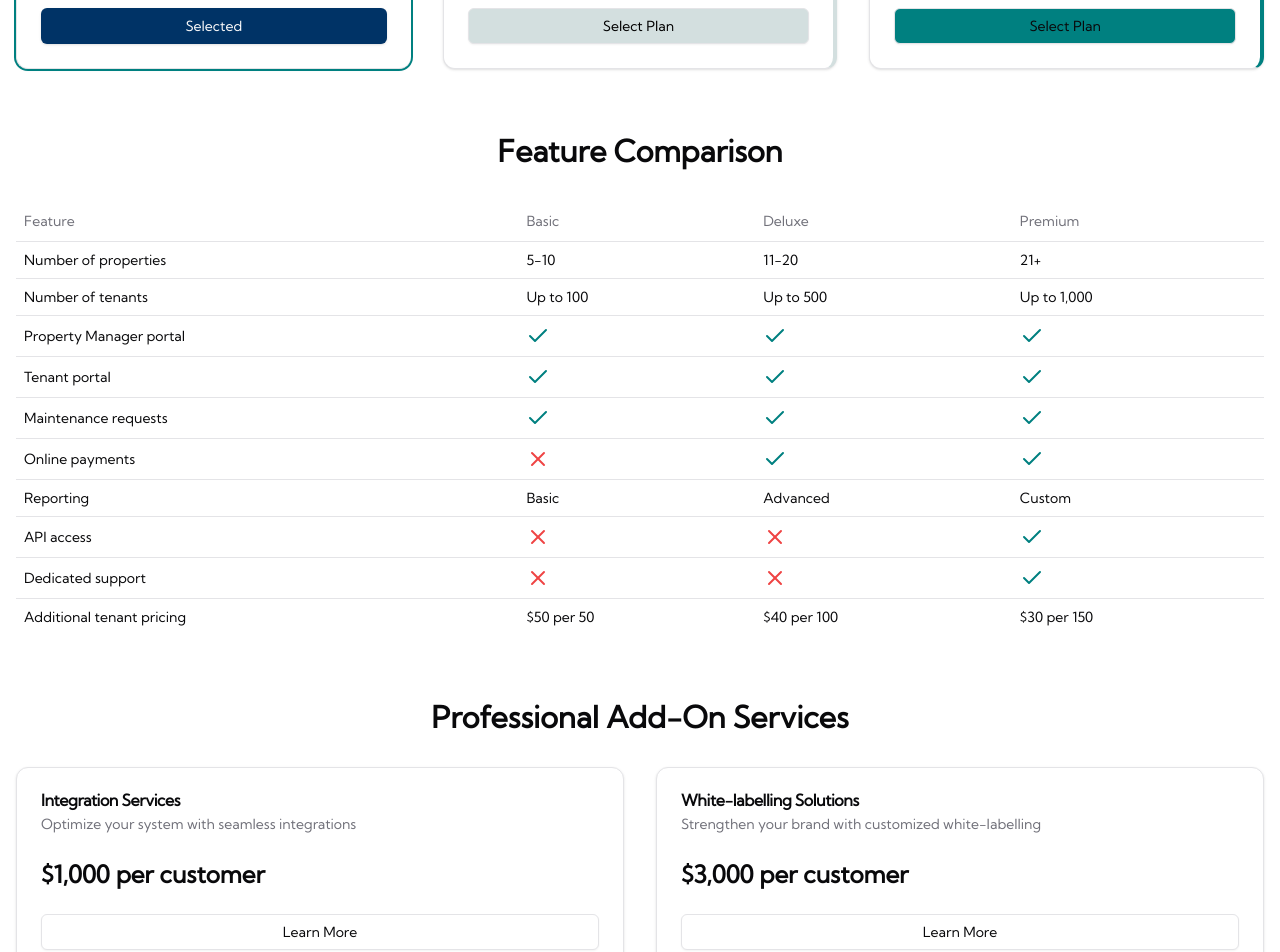
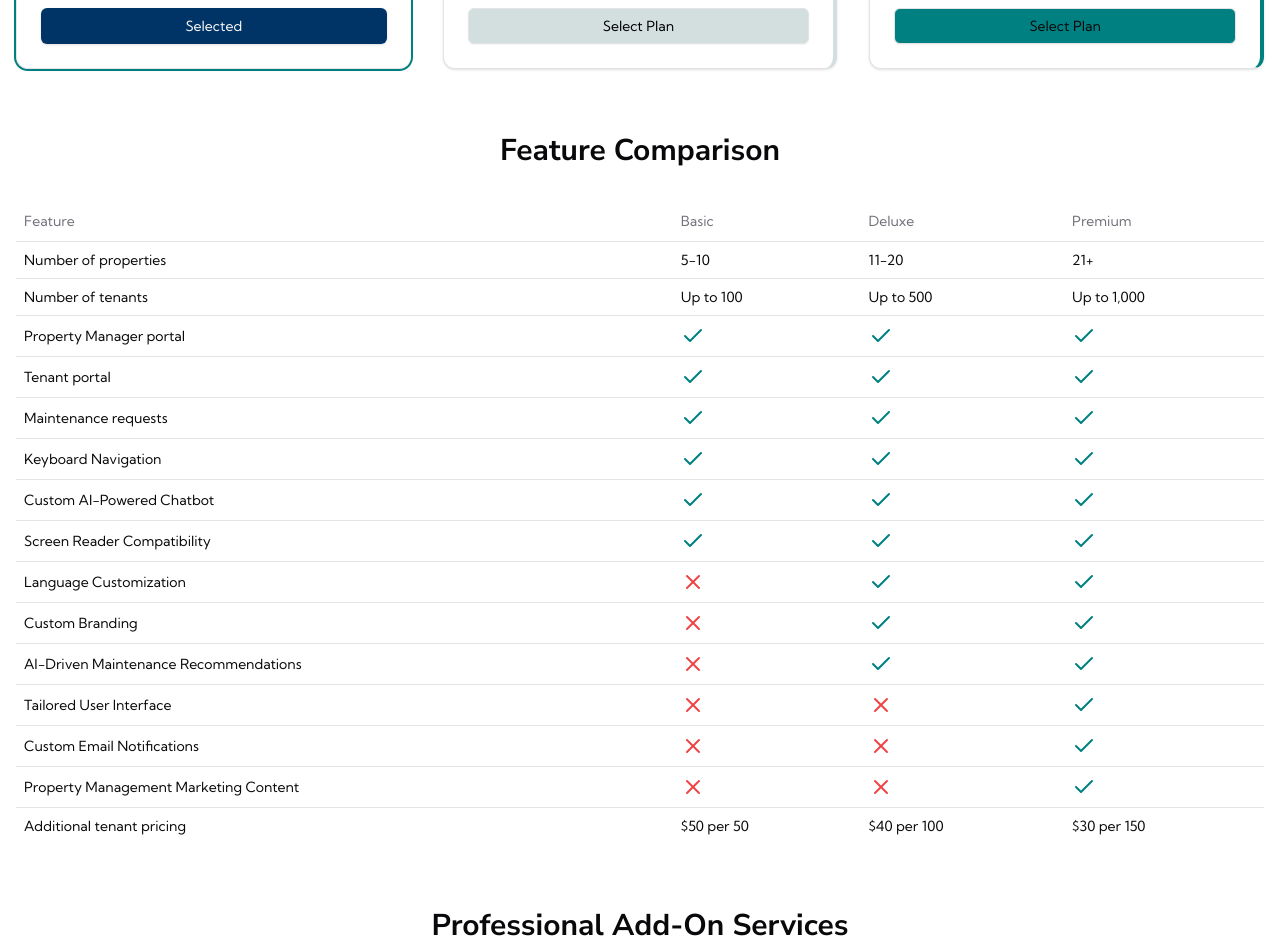
Before and after one commit to CondoMGT/Properly, a Next.js app: page /pricing in a window 1280 px wide. Shown: the part 600-1552 px from the top of the page. Built offline with nearby package versions, Linux system fonts and the light colour scheme.

Commit message:
Update landing page

```diff
--- a/app/(landing)/layout.tsx
+++ b/app/(landing)/layout.tsx
@@ -24,8 +24,14 @@ const kyivTypeSans = localFont({
   weight: "100 400 700 800 900",
 });
 
+const nunitoSans = localFont({
+  weight: "400 500 700 800 900",
+  variable: "--font-nunito-sans",
+  src: "../fonts/NunitoSans.ttf",
+});
+
 const kumbhSans = Kumbh_Sans({
-  weight: "400",
+  weight: ["400", "700"],
   subsets: ["latin"],
   variable: "--font-kumbh-sans",
 });
@@ -55,7 +61,7 @@ export default function RootLayout({
         />
       </head>
       <body
-        className={`${geistSans.variable} ${geistMono.variable} ${kyivTypeSans.variable} ${kumbhSans.className} ${openSans.variable} antialiased pt-6 w-screen`}
+        className={`${geistSans.variable} ${geistMono.variable} ${kyivTypeSans.variable} ${kumbhSans.className} ${openSans.variable} ${nunitoSans.variable} antialiased pt-6 w-screen`}
       >
         <Toaster richColors />
         <Navbar />
--- a/app/(landing)/pricing/page.tsx
+++ b/app/(landing)/pricing/page.tsx
@@ -102,15 +102,59 @@ const featureComparison: FeatureComparison[] = [
     Deluxe: true,
     Premium: true,
   },
-  { feature: "Online payments", Basic: false, Deluxe: true, Premium: true },
+  // { feature: "Online payments", Basic: false, Deluxe: true, Premium: true },
+  // {
+  //   feature: "Reporting",
+  //   Basic: "Basic",
+  //   Deluxe: "Advanced",
+  //   Premium: "Custom",
+  // },
+  // { feature: "API access", Basic: false, Deluxe: false, Premium: true },
+  // { feature: "Dedicated support", Basic: false, Deluxe: false, Premium: true },
+  { feature: "Keyboard Navigation", Basic: true, Deluxe: true, Premium: true },
   {
-    feature: "Reporting",
-    Basic: "Basic",
-    Deluxe: "Advanced",
-    Premium: "Custom",
+    feature: "Custom AI-Powered Chatbot",
+    Basic: true,
+    Deluxe: true,
+    Premium: true,
   },
-  { feature: "API access", Basic: false, Deluxe: false, Premium: true },
-  { feature: "Dedicated support", Basic: false, Deluxe: false, Premium: true },
+  {
+    feature: "Screen Reader Compatibility",
+    Basic: true,
+    Deluxe: true,
+    Premium: true,
+  },
+  {
+    feature: "Language Customization",
+    Basic: false,
+    Deluxe: true,
+    Premium: true,
+  },
+  { feature: "Custom Branding", Basic: false, Deluxe: true, Premium: true },
+  {
+    feature: "AI-Driven Maintenance Recommendations",
+    Basic: false,
+    Deluxe: true,
+    Premium: true,
+  },
+  {
+    feature: "Tailored User Interface",
+    Basic: false,
+    Deluxe: false,
+    Premium: true,
+  },
+  {
+    feature: "Custom Email Notifications",
+    Basic: false,
+    Deluxe: false,
+    Premium: true,
+  },
+  {
+    feature: "Property Management Marketing Content",
+    Basic: false,
+    Deluxe: false,
+    Premium: true,
+  },
   {
     feature: "Additional tenant pricing",
     Basic: "$50 per 50",
@@ -137,7 +181,9 @@ export default function PricingPage() {
 
   return (
     <div className="container mx-auto px-4 py-16">
-      <h1 className="text-4xl font-bold text-center mb-12">Pricing Plans</h1>
+      <h1 className="text-4xl font-bold font-nunito text-center mb-12">
+        Pricing Plans
+      </h1>
 
       {/* Pricing Cards */}
       <div className="grid md:grid-cols-3 gap-8 mb-16">
@@ -151,7 +197,9 @@ export default function PricingPage() {
             }${
               plan.name === "Deluxe"
                 ? " border-t-custom-3 border-r-custom-3"
-                : " border-t-custom-2 border-r-custom-2"
+                : plan.name === "Premium"
+                ? " border-t-custom-2 border-r-custom-2"
+                : " border-t-custom-4 border-r-custom-4"
             }`}
           >
             <CardHeader>
@@ -201,7 +249,7 @@ export default function PricingPage() {
       </div>
 
       {/* Feature Comparison Table */}
-      <h2 className="text-3xl font-bold text-center mb-8">
+      <h2 className="text-3xl font-bold font-nunito text-center mb-8">
         Feature Comparison
       </h2>
       <Table>
@@ -256,7 +304,7 @@ export default function PricingPage() {
       </Table>
 
       {/* Additional Services */}
-      <h2 className="text-3xl font-bold text-center mt-16 mb-8">
+      <h2 className="text-3xl font-bold font-nunito text-center mt-16 mb-8">
         Professional Add-On Services
       </h2>
       <div className="grid md:grid-cols-2 gap-8">
--- a/components/landing-page/about.tsx
+++ b/components/landing-page/about.tsx
@@ -7,14 +7,14 @@ export const AboutComponent = () => {
       className="w-full h-auto max-w-[1272px] mx-auto py-8 px-4 flex flex-col md:flex-row justify-between items-center md:gap-16"
     >
       <div className="w-full flex-[20%] h-auto py-2.5 flex justify-start items-center gap-2.5">
-        <div className="text-black text-4xl md:text-5xl font-semibold font-kyiv leading-[56px]">
+        <div className="text-black text-4xl md:text-5xl font-semibold font-nunito leading-[56px]">
           About Properly
         </div>
       </div>
 
       <div className="w-full grid h-auto">
         <div className="w-full">
-          <span className="text-custom-2 text-2xl font-semibold font-kyiv leading-[30px]">
+          <span className="text-custom-2 text-2xl font-semibold font-nunito leading-[30px]">
             Properly
           </span>
           <span className="text-black text-xl font-normal font-['Open Sans'] leading-[34px] tracking-tight">
--- a/components/landing-page/faq.tsx
+++ b/components/landing-page/faq.tsx
@@ -78,7 +78,7 @@ const faqs = [
 export const FaqComp = () => {
   return (
     <div className="w-full max-w-[1322px] mx-auto h-auto flex flex-col justify-start items-start gap-6 p-4">
-      <div className="self-stretch text-black text-4xl md:text-5xl font-semibold font-kyiv leading-[60px] text-center md:text-left">
+      <div className="self-stretch text-black text-4xl md:text-5xl font-semibold font-nunito leading-[60px] text-center md:text-left">
         Our Frequently Asked Questions
       </div>
       <div className="flex-col justify-end items-start gap-2 flex w-full">
@@ -95,7 +95,7 @@ export const FaqComp = () => {
               className="pl-4"
             >
               <AccordionTrigger className="text-start">
-                <div className="text-custom-5 text-lg font-medium font-kumbh leading-7">
+                <div className="text-custom-5 text-lg font-semibold font-kumbh leading-7">
                   {faq.question}
                 </div>
               </AccordionTrigger>
--- a/components/landing-page/features.tsx
+++ b/components/landing-page/features.tsx
@@ -1,5 +1,4 @@
 import { Check } from "lucide-react";
-import React from "react";
 
 const features = [
   {
@@ -38,7 +37,7 @@ export const FeaturesComp = () => {
   return (
     <div className="w-full h-auto relative p-5 pb-8">
       <div className="w-full max-w-[1262px] mx-auto py-2.5 flex justify-start items-center gap-2.5">
-        <div className="w-full text-black text-4xl md:text-5xl font-medium font-kyiv leading-[56px]">
+        <div className="w-full text-black text-4xl md:text-5xl font-semibold font-nunito leading-[56px]">
           Features That Make Properly Easier
         </div>
       </div>
@@ -56,7 +55,7 @@ export const FeaturesComp = () => {
             </div>
 
             <div className="grid grid-cols-2 md:flex gap-6 md:gap-4 w-full">
-              <div className="flex-[30%] text-black text-xl font-medium font-kyiv leading-7">
+              <div className="flex-[30%] text-black text-xl font-semibold font-nunito leading-7">
                 {feature.title}
               </div>
               <div className="flex-[70%] text-black text-lg font-normal font-kumbh leading-7 tracking-tight">
--- a/components/landing-page/hero.tsx
+++ b/components/landing-page/hero.tsx
@@ -8,7 +8,7 @@ export const Hero = () => {
   return (
     <div className="w-full max-w-[1272px] mx-auto pt-[23px] flex flex-col-reverse lg:flex-row-reverse items-stretch gap-4 px-4">
       <div className="w-full lg:w-1/2 py-[43px] max-[560px]:pr-6 flex flex-col justify-center gap-[30px]">
-        <div className="font-kyiv text-black text-5xl text-[52px] md:text-6xl font-semibold leading-[72px]">
+        <div className="font-nunito text-black text-5xl text-[52px] md:text-6xl font-semibold leading-[72px]">
           Property Management, Done Properly
         </div>
 
--- a/components/landing-page/how.tsx
+++ b/components/landing-page/how.tsx
@@ -5,7 +5,7 @@ export const HowComp = () => {
   return (
     <div className="w-full max-w-[1266px] mx-auto h-auto flex-col justify-start items-start gap-10 p-4">
       <div className="w-full flex flex-col gap-1 justify-start items-start mb-8">
-        <div className="text-black text-4xl md:text-5xl font-semibold font-kyiv tracking-tight leading-[56px]">
+        <div className="text-black text-4xl md:text-5xl font-semibold font-nunito tracking-tight leading-[56px]">
           How Properly Works
         </div>
         <div className="text-sm text-muted-foreground ml-1">
@@ -25,7 +25,7 @@ export const HowComp = () => {
               height={50}
             />
             <div className="flex flex-col justify-start items-start">
-              <div className="text-gray-900 text-2xl font-medium font-kyiv leading-[30px] w-full py-2.5">
+              <div className="text-gray-900 text-2xl font-semibold font-nunito leading-[30px] w-full py-2.5">
                 Property Managers
               </div>
               <div className="w-full text-black text-base font-normal font-kumbh leading-normal tracking-tight">
@@ -49,7 +49,7 @@ export const HowComp = () => {
               height={50}
             />
             <div className="flex flex-col justify-start items-start">
-              <div className="text-gray-900 text-2xl font-medium font-kyiv leading-[30px] py-2.5 w-full">
+              <div className="text-gray-900 text-2xl font-semibold font-nunito leading-[30px] py-2.5 w-full">
                 Tenants
               </div>
               <div className="w-full text-black text-base font-normal font-kumbh leading-normal tracking-tight">
@@ -72,7 +72,7 @@ export const HowComp = () => {
               height={50}
             />
             <div className="flex flex-col justify-start items-start">
-              <div className="text-gray-900 text-2xl font-medium font-kyiv leading-[30px] py-2.5 w-full">
+              <div className="text-gray-900 text-2xl font-semibold font-nunito leading-[30px] py-2.5 w-full">
                 Proactive Resolution
               </div>
               <div className="w-full text-black text-base font-normal font-kumbh leading-normal tracking-tight">
--- a/components/landing-page/why.tsx
+++ b/components/landing-page/why.tsx
@@ -35,7 +35,7 @@ export const WhyComp = () => {
       className="w-full h-auto max-w-[1272px] mx-auto px-4 flex flex-col md:flex-row justify-between items-center md:gap-8"
     >
       <div className="w-full flex-[20%] h-auto py-2.5 flex justify-start items-center gap-2.5">
-        <div className="text-black text-4xl md:text-5xl font-semibold font-kyiv leading-[56px]">
+        <div className="text-black text-4xl md:text-5xl font-semibold font-nunito leading-[56px]">
           Why Choose Properly
         </div>
       </div>
@@ -51,7 +51,7 @@ export const WhyComp = () => {
               className="absolute w-auto h-15 left-0 top-6"
             />
             <div className="pl-12">
-              <div className="text-black text-2xl font-medium leading-[30px] font-kyiv mb-4">
+              <div className="text-black text-2xl font-semibold leading-[30px] font-nunito mb-4">
                 {why.name}
               </div>
               <div className="text-black text-base font-normal leading-normal tracking-tight">
--- a/components/navbar.tsx
+++ b/components/navbar.tsx
@@ -4,9 +4,21 @@ import Image from "next/image";
 import Link from "next/link";
 import React, { useState } from "react";
 import { WaitingListForm } from "@/components/waiting-list-form";
+import { usePathname } from "next/navigation";
+
+const navLinks = [
+  { title: "About Properly", href: "/#about-properly" },
+  { title: "Why Properly", href: "/#why-properly" },
+  { title: "Pricing", href: "/pricing" },
+];
+
+const navPaths = ["/", "/pricing"];
 
 const Navbar = () => {
+  const pathname = usePathname();
+
   const [isOpen, setIsOpen] = useState(false);
+  const [currentLink, setCurrentLink] = useState<string | null>(null);
 
   const handleMobileNavbar = () => {
     setIsOpen(false);
@@ -20,6 +32,7 @@ const Navbar = () => {
         <Link
           href="/"
           className="text-custom-1 text-2xl font-bold font-kyiv flex items-center"
+          onClick={() => setCurrentLink(null)}
         >
           <Image
             src="/logo.svg"
@@ -34,24 +47,20 @@ const Navbar = () => {
 
       <div className="hidden flex-[50%] md:flex flex-col md:flex-row w-full md:w-auto justify-between items-center space-x-4 md:space-x-8">
         <div className="flex items-center space-x-4 md:space-x-8">
-          <Link
-            href="/#about-properly"
-            className="text-lg font-medium font-kumbh text-center"
-          >
-            About Properly
-          </Link>
-          <Link
-            href="/#why-properly"
-            className="text-lg font-medium font-kumbh text-center"
-          >
-            Why Properly
-          </Link>
-          <Link
-            href="/pricing"
-            className="text-lg font-medium font-kumbh text-center"
-          >
-            Pricing
-          </Link>
+          {navLinks.map((navLink, index) => (
+            <Link
+              key={`md-${index + 1}`}
+              href={navLink.href}
+              className={`text-lg font-medium font-kumbh text-center hover:border-b-2 hover:border-b-gray-600 hover:text-gray-600 hover:pb-1 hover:font-semibold${
+                currentLink === navLink.title && navPaths.includes(pathname)
+                  ? " border-b-2 border-b-black pb-1 font-semibold"
+                  : ""
+              }`}
+              onClick={() => setCurrentLink(navLink.title)}
+            >
+              {navLink.title}
+            </Link>
+          ))}
         </div>
 
         {/* BUTTONS */}
--- a/tailwind.config.ts
+++ b/tailwind.config.ts
@@ -63,6 +63,7 @@ const config: Config = {
         kyiv: ["var(--font-kyiv-sans)"],
         kumbh: ["var(--font-kumbh-sans)"],
         open: ["var(--font-open-sans)"],
+        nunito: ["var(--font-nunito-sans)"],
       },
       borderRadius: {
         lg: "var(--radius)",
```
Also changed, not shown: app/fonts/NunitoSans.ttf (added).
